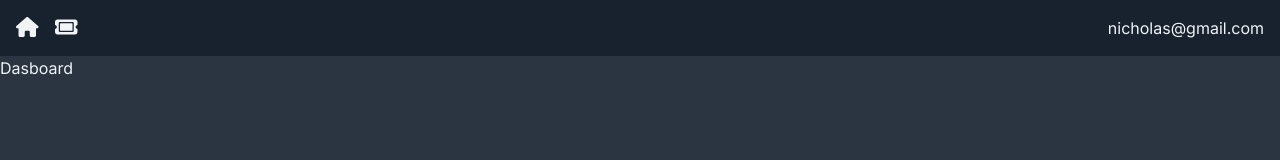
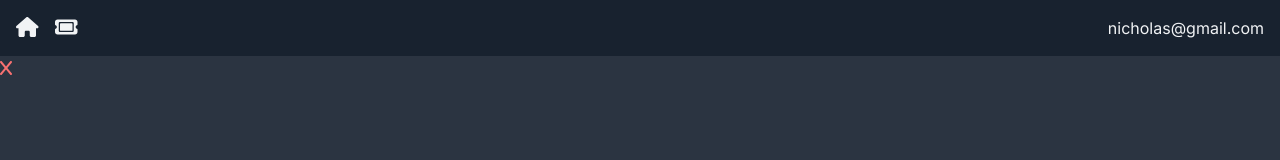
Before and after one commit to Thelastnicko/ticket-app, a Next.js app: page / in a window 1280 px wide. Shown: the top 160 px of the page. Built offline with nearby package versions, Linux system fonts and the light colour scheme.

Commit message:
add ticket card

```diff
--- a/app/(components)/TicketCard.js
+++ b/app/(components)/TicketCard.js
@@ -1,5 +1,11 @@
+import DeleteBlock from "./DeleteBlock";
+
 const TicketCard = () => {
-  return <div>TicketCard</div>;
+  return (
+    <div>
+      <DeleteBlock />
+    </div>
+  );
 };
 
 export default TicketCard;
--- a/app/page.js
+++ b/app/page.js
@@ -1,6 +1,11 @@
+import TicketCard from "./(components)/TicketCard";
 
 const Dasboard = () => {
-  return <div>Dasboard</div>;
+  return (
+    <div>
+      <TicketCard />
+    </div>
+  );
 };
 
 export default Dasboard;
```
